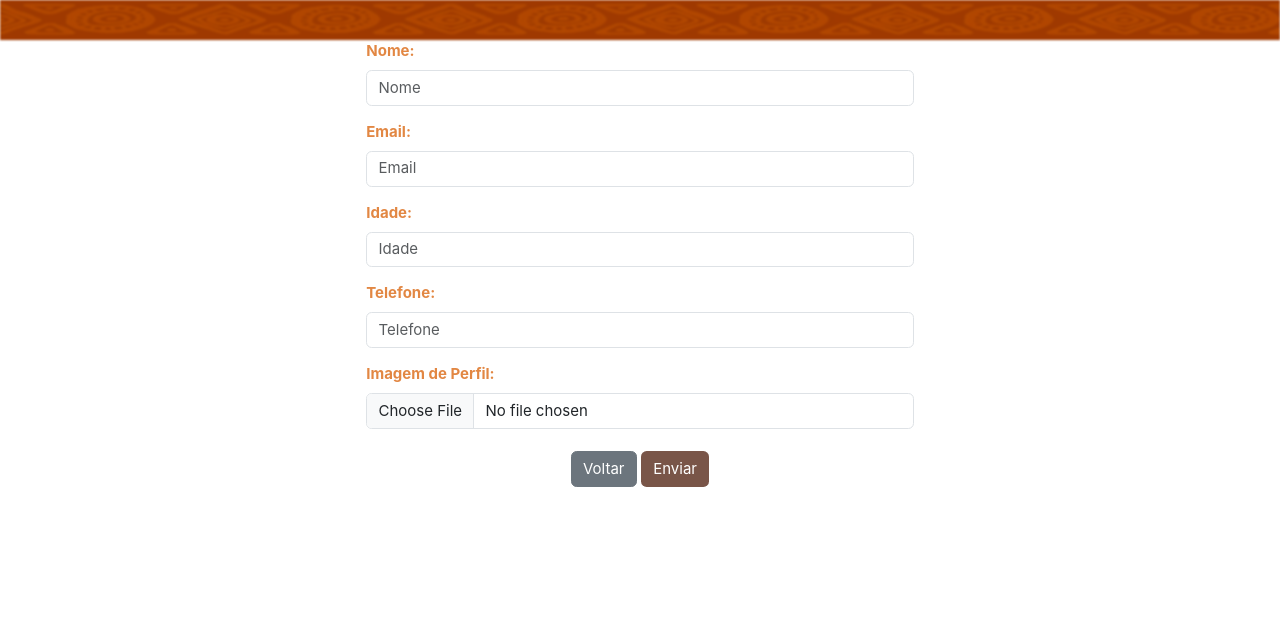
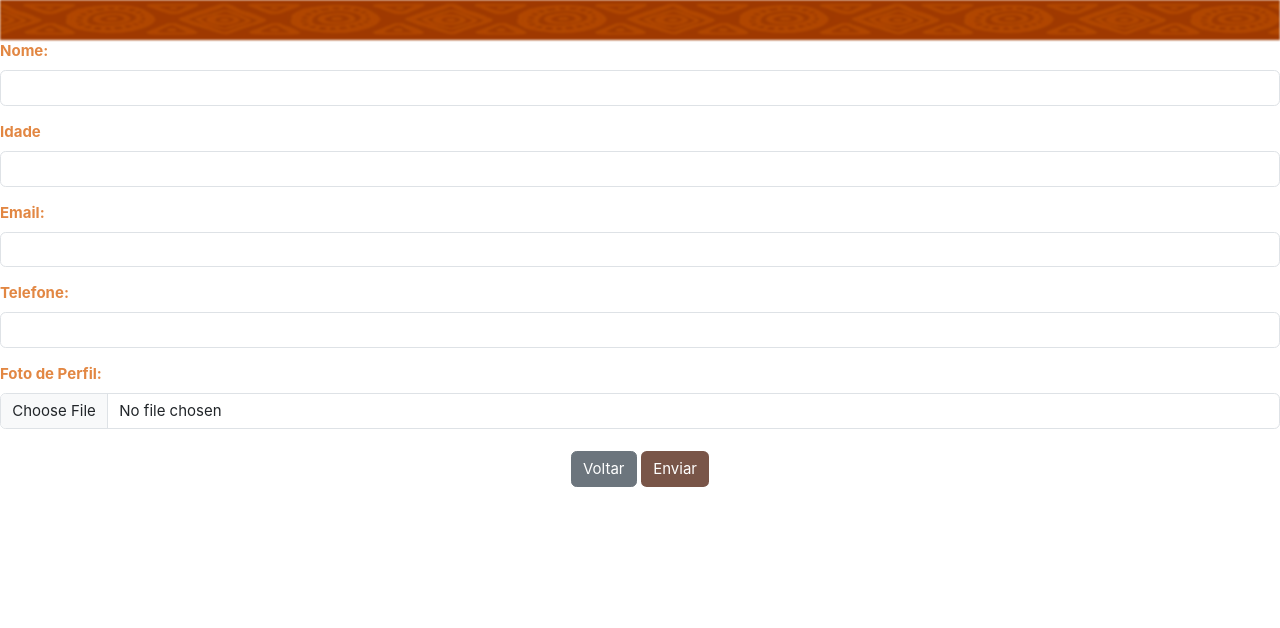
Before and after one commit to Mariarittha/final, a Django app: page /criar_filomena/ in a window 1280 px wide. Shown: the part 120-748 px from the top of the page. Run offline with Django 5.2, Linux system fonts and the light colour scheme; the visitor is signed in with stand-in values (Sample User, id 1).

Commit message:
alterações

```diff
--- a/filomenas/templates/filomenas/detalhar_filo.html
+++ b/filomenas/templates/filomenas/detalhar_filo.html
@@ -7,7 +7,7 @@
     {% for filomena in filomenas %}
         <img src="..." class="card-img-top" alt="...">
         <div class="card-body">
-        <h5 class="card-title"> {{ filomena.nome }}<</h5>
+        <h5 class="card-title"> {{ filomena.nome }}</h5>
         </div>
         <ul class="list-group list-group-flush">
         <li class="list-group-item"><strong>Idade: </strong>{{ filomena.idade }} anos</li>
--- a/filomenas/templates/filomenas/form.html
+++ b/filomenas/templates/filomenas/form.html
@@ -3,7 +3,47 @@
 
 {% block body %}
 <img src="{% static 'img/estampa.png' %}" alt="FOTO-DO-TERREIRO" style="width: 100%; filter: blur(1px); height: 40px;" />
-<div class="container">
+
+<form method="post" enctype="multipart/form-data">
+    {% csrf_token %}
+    <div class="mb-3">
+        <label for="nome_filoena" class="form-label  text-h1"><strong>Nome:</strong></label>
+        <input type="text" class="form-control" id="nome_estadia" name="nome_estadia">
+    </div>
+
+    <div class="mb-3">
+        <label for="idade" class="form-label text-h1"><strong>Idade </strong></label>
+        <input type="number" class="form-control" id="idade" name="idade">
+    </div>
+
+    <div class="mb-3">
+        <label for="email" class="form-label  text-h1"><strong>Email:</strong></label>
+        <input type="email" class="form-control" id="email" name="email" step="0.01">
+    </div>
+
+    <div class="mb-3">
+        <label for="telef" class="form-label  text-h1"><strong>Telefone:</strong></label>
+        <input type="text" class="form-control" id="telef" name="telef">
+    </div>
+
+    <div class="mb-3">
+        <label for="imagem" class="form-label  text-h1"><strong>Foto de Perfil:</strong></label>
+        <input type="file" class="form-control" id="imagem" name="imagem">
+    </div>
+
+    <div class="text-center m-4">
+        <a href="{% url 'filomenas:perfil' %}" class="btn btn-secondary">Voltar</a>
+        <button type="submit" class="btn  w3-brown">Enviar</button>
+    </div>
+</form>
+</div>
+<div class="col"></div>
+</div>
+</div>
+
+
+
+<!-- <div class="container">
     <div class="row">
         <div class="col"></div>
         <div class="col-6 mb-3">
@@ -45,5 +85,5 @@
         </div>
         <div class="col"></div>
     </div>
-</div>
+</div> -->
 {% endblock body %}
--- a/filomenas/urls.py
+++ b/filomenas/urls.py
@@ -9,8 +9,6 @@ urlpatterns = [
 
     # logado
     path('home2/', views.Home2.as_view(), name='home2'),
-    path('perfil/', views.perfil.as_view(), name='perfil'),
-
     path('perfil/', views.perfil.as_view(), name="perfil"),
 
     path('listar/', views.ListarEstadia.as_view(), name="listar_log"),
```
Also changed, not shown: filomenas/templates/logado/perfil.html (+17 -4 lines).
